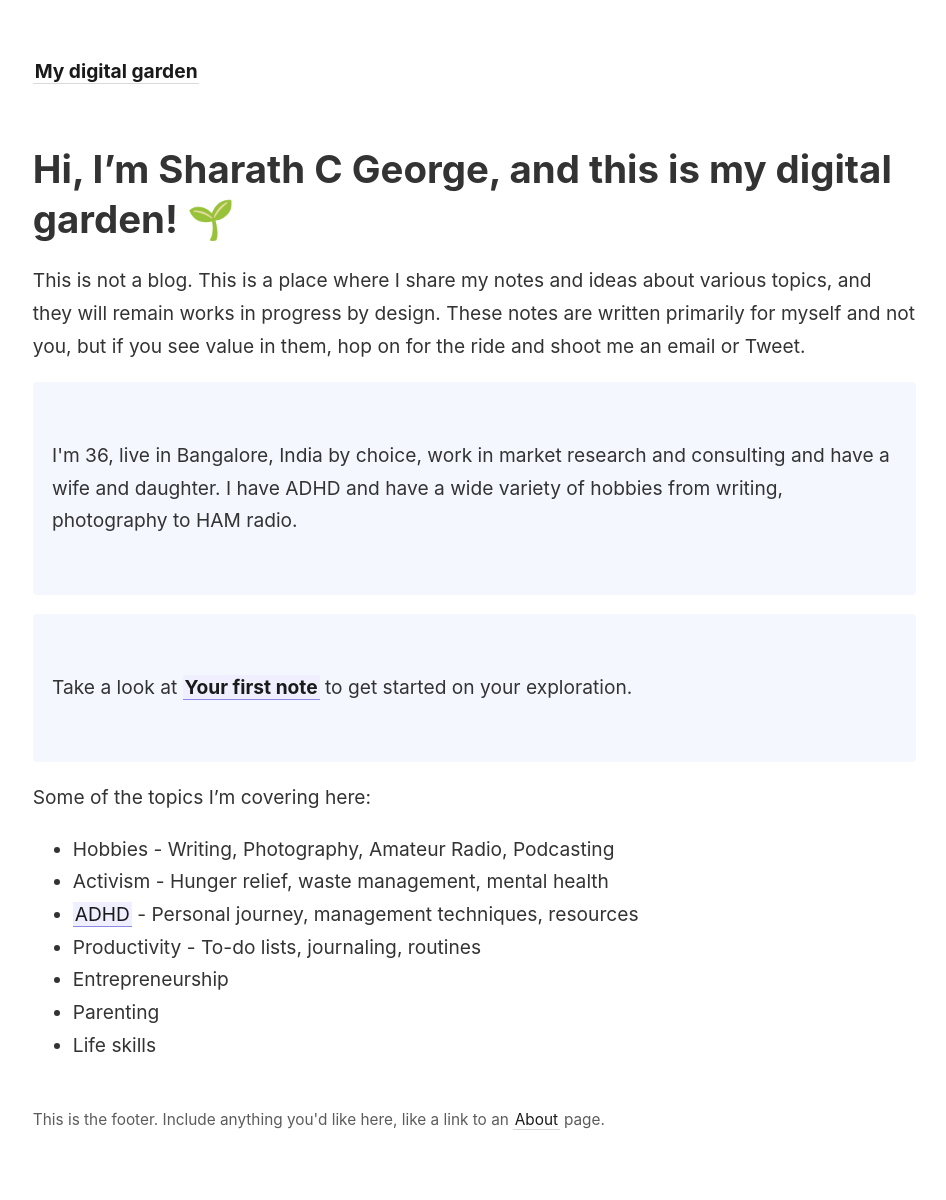
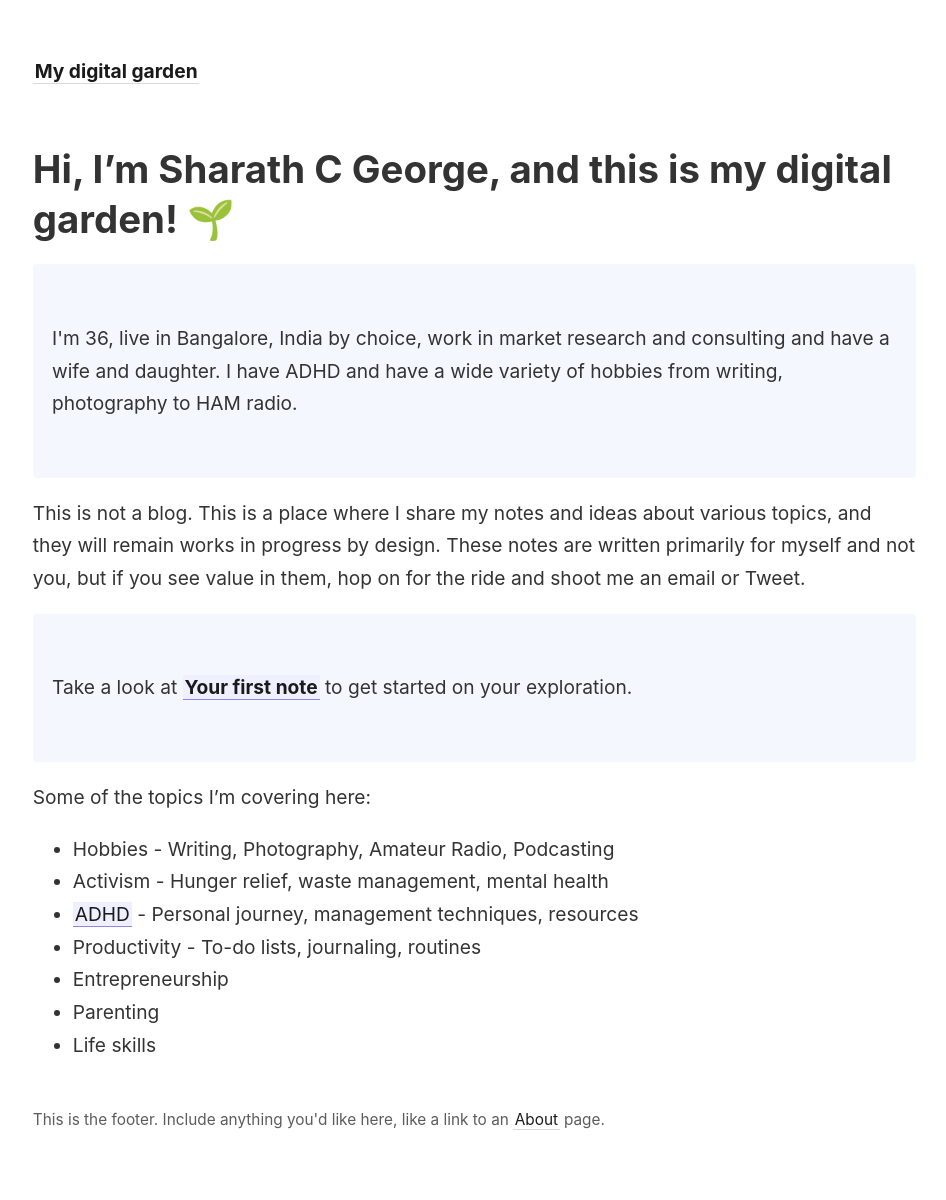
Before and after one commit to sharathcgeorge/digitalgarden, a Jekyll site: the page built from _pages/index.md, in a window 1280 px wide. Shown: the whole page, without its empty margins (44-990 px from the left). Built offline with Jekyll 4.4.1, drawn with Linux system fonts in a browser that asks for light colours.

Commit message:
edits to main page

```diff
--- a/_pages/index.md
+++ b/_pages/index.md
@@ -7,11 +7,11 @@ permalink: /
 
 # Hi, I'm Sharath C George, and this is my digital garden! 🌱
 
-This is not a blog. This is a place where I share my notes and ideas about various topics, and they will remain works in progress by design. These notes are written primarily for myself and not you, but if you see value in them, hop on for the ride and shoot me an email or Tweet.
-
 <p style="padding: 3em 1em; background: #f5f7ff; border-radius: 4px;">
   I'm 36, live in Bangalore, India by choice, work in market research and consulting and have a wife and daughter. I have ADHD and have a wide variety of hobbies from writing, photography to HAM radio.
 </p>
+
+This is not a blog. This is a place where I share my notes and ideas about various topics, and they will remain works in progress by design. These notes are written primarily for myself and not you, but if you see value in them, hop on for the ride and shoot me an email or Tweet.
 
 <p style="padding: 3em 1em; background: #f5f7ff; border-radius: 4px;">
   Take a look at <span style="font-weight: bold">[[Your first note]]</span> to get started on your exploration.
```
